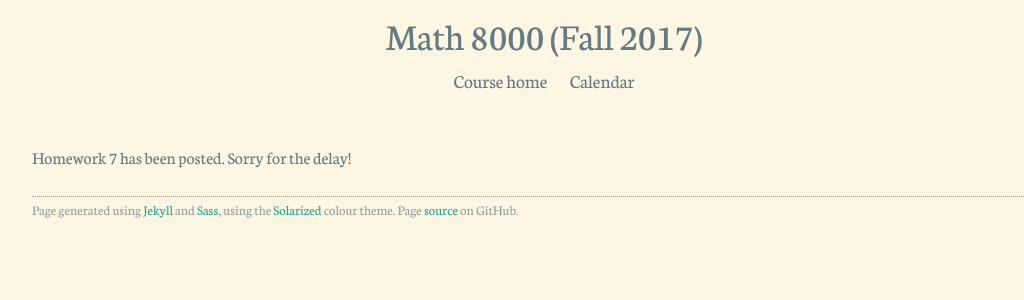
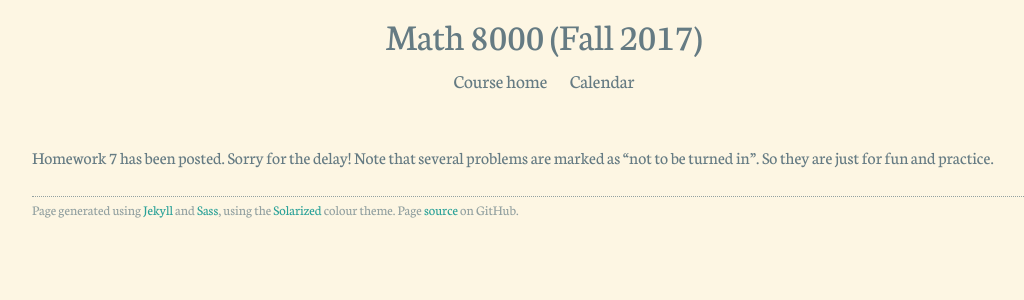
Before and after one commit to asilata/8000fall17, a Jekyll site: the page built from _posts/2017-10-06-hw-7.markdown, in a window 1280 px wide. Shown: the top 300 px of the page, without its empty margins (96-1120 px from the left). Built offline with Jekyll 4.4.1, drawn with Linux system fonts in a browser that asks for light colours; our own code applies the rules of GitHub Pages for plain Markdown files.

Commit message:
Updated announcement about HW7.

```diff
--- a/_posts/2017-10-06-hw-7.markdown
+++ b/_posts/2017-10-06-hw-7.markdown
@@ -3,4 +3,4 @@ title: "HW 7"
 date: "2017-10-06 11:37:54 -0400"
 ---
 
-Homework 7 has been posted. Sorry for the delay!
+Homework 7 has been posted. Sorry for the delay! Note that several problems are marked as "not to be turned in". So they are just for fun and practice.
```
